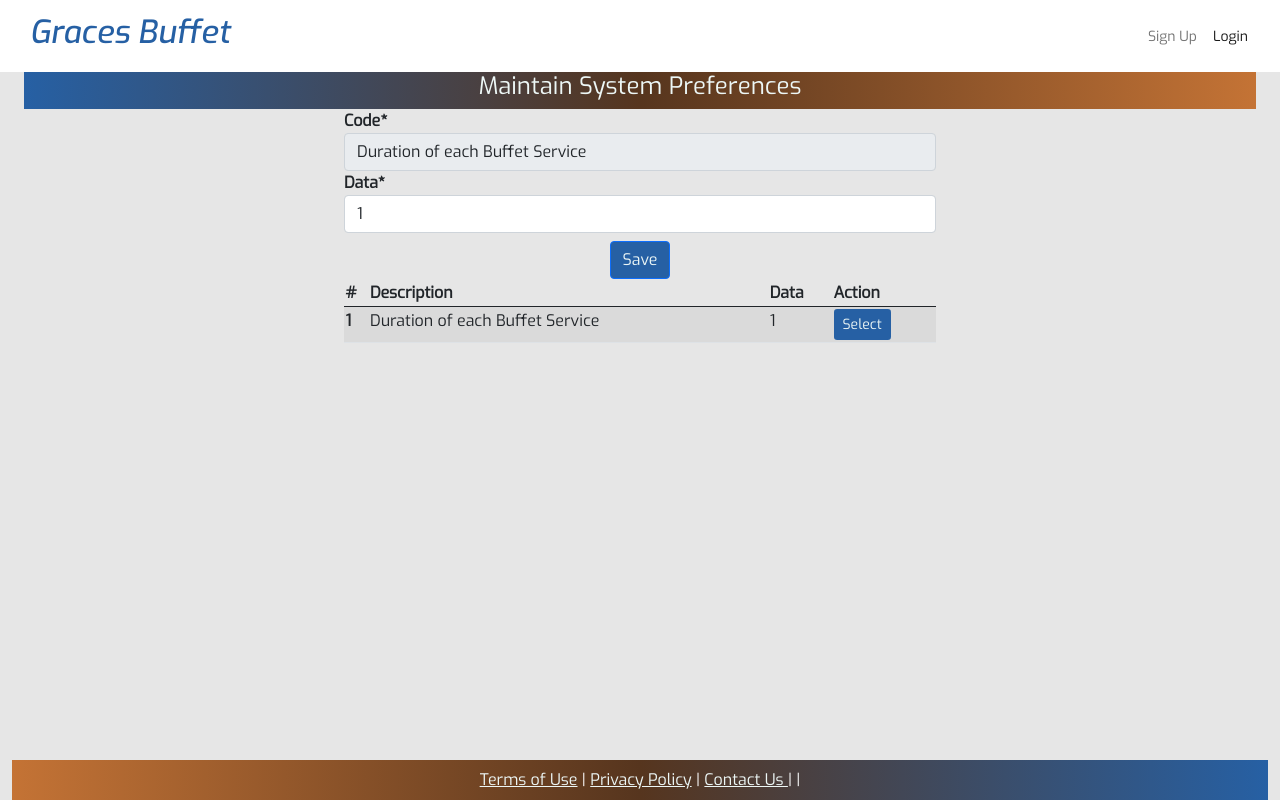
After one commit to Polyanyanwu/graces-buffet-pp4, a Django app: page /general_tables/sys_pref/ in a window 1280 px wide. The commit adds this page. Run offline with Django 3.2, Linux system fonts and the light colour scheme; tables that the repository leaves empty hold one stand-in row (values such as "Sample post"); parts of the project's set-up code (start-up, migrations or seed data) failed here and were passed over; some libraries are stand-ins or nearby versions.

Commit message:
feat: Add update of System Preference table in UI

```diff
--- /dev/null
+++ b/general_tables/forms.py
@@ -0,0 +1,11 @@
+from django import forms
+from .models import SystemPreference
+
+
+class SystemPreferenceForm(forms.ModelForm):
+    """ Update system preferences data """
+    class Meta:
+        """ Specify the model to update """
+        model = SystemPreference
+        fields = ('code', 'data')
+        readonly_fields = ('code',)
--- a/general_tables/models.py
+++ b/general_tables/models.py
@@ -53,6 +53,8 @@ class SystemPreference(models.Model):
         """ return the data """
         return self.data
 
+    def pref_verbose(self):
+        return dict(SystemPreference.SYSTEM_OPTIONS)[self.code]
 
 class DiningTable(models.Model):
     """ Dining tables maintenance """
--- /dev/null
+++ b/general_tables/templates/general_tables/sys_pref/system_pref.html
@@ -0,0 +1,52 @@
+{% extends "base.html" %}
+{% load static %}
+{% load crispy_forms_tags %}
+{% block additional_title %}- Sys Param {% endblock %}
+{% block other_java_script %}
+<script src="{% static 'js/general_tables.js' %}"></script>
+{% endblock %}
+{% block content %}
+<div class="container-fluid gx-4 ">
+    <div class="row">
+        <div class="col main-title text-center">
+            <h4>Maintain System Preferences</h4>
+        </div>
+    </div>
+</div>
+<div class="container-fluid gx-4 ">
+    <div class="row justify-content-center">
+        <div class="col-12 col-md-6">
+            <form action="{% url 'system_preference' %}" method="POST" id="sys_pref_update">
+                {% csrf_token %}
+                {{ form|crispy }}
+                <div class="d-flex justify-content-center mt-2">
+                    <button type="submit" class="btn btn-primary btn-color" name="save_system_preference">Save</button>
+                </div>
+                <table class="table table-striped">
+                    <thead>
+                      <tr>
+                        <th scope="col">#</th>
+                        <th scope="col">Description</th>
+                        <th scope="col">Data</th>
+                        <th scope="col">Action</th>
+                      </tr>
+                    </thead>
+                    <tbody>
+                        {% for item in syspref %}
+                      <tr>
+                        <th scope="row">{{ forloop.counter }}</th>
+                        <td>{{ item.pref_verbose }}</td>
+                        <td>{{ item.data }}</td>
+                        <td> <button class="btn btn-sm btn-color select-pref" data-code = {{item.code}} >Select</button>
+                      </tr>
+                      {% endfor %}
+                    </tbody>
+                  </table>
+                  <input type="text" class="hidden" name="pref_code" value ={{pref_code}} id="clicked-code">
+                  <button class="btn hidden" id="select-pref-btn" type="submit"
+                  name="action">select actual</button>
+            </form>
+        </div>
+    </div>
+</div>
+{% endblock %}
--- /dev/null
+++ b/general_tables/urls.py
@@ -0,0 +1,8 @@
+""" URLs for general parameter table maintenance """
+from django.urls import path
+from . import views
+
+
+urlpatterns = [
+    path('sys_pref/', views.SystemPreferenceView.as_view(), name='system_preference'),
+]
--- a/general_tables/views.py
+++ b/general_tables/views.py
@@ -1,3 +1,61 @@
-from django.shortcuts import render
+""" System Admin Tables Maintenance View """
 
-# Create your views here.
+from django.shortcuts import render, get_object_or_404
+from django.views import View
+from django.contrib import messages
+from .forms import SystemPreferenceForm
+from .models import SystemPreference
+
+
+class SystemPreferenceView(View):
+
+    def get(self, request, *args, **kwargs):
+        """Display all system preference records and an update form"""
+        syspref = SystemPreference.objects.all()
+        selected_item = syspref[0].code
+        form = SystemPreferenceForm(instance=syspref[0])
+        return render(
+            request,
+            "general_tables/sys_pref/system_pref.html",
+            {
+                "form": form,
+                "syspref": syspref,
+                "pref_code": selected_item
+            }
+        )
+
+    def post(self, request, *args, **kwargs):
+        """ Update selected system preference record """
+        if 'save_system_preference' in request.POST:
+            selected_item = request.POST.get('pref_code')
+            pref_form = get_object_or_404(SystemPreference, code=selected_item)
+            data = int(request.POST.get('data'))
+            pref_form.data = data
+            pref_form.save()
+            messages.add_message(request, messages.INFO,
+                                 'Data updated successfully')
+            syspref = SystemPreference.objects.all()
+            form = SystemPreferenceForm(instance=syspref[0])
+            selected_item = syspref[0].code
+        else:
+            selected_item = request.POST.get('pref_code')
+            syspref = SystemPreference.objects.all()
+            curr = None
+            try:
+                curr = SystemPreference.objects.get(code=selected_item)
+            except SystemPreference.DoesNotExist as exception:
+                print(exception)
+            if curr:
+                form = SystemPreferenceForm(instance=curr)
+            else:
+                form = SystemPreferenceForm(instance=syspref[0])
+
+        return render(
+            request,
+            "general_tables/sys_pref/system_pref.html",
+            {
+                "form": form,
+                "syspref": syspref,
+                "pref_code": selected_item
+            }
+        )
--- a/graces_buffet/urls.py
+++ b/graces_buffet/urls.py
@@ -23,4 +23,5 @@ urlpatterns = [
     path('user_account/', include('user_account.urls')),
     path('', include('bookings.urls')),
     path('cancel_booking/', include('cancel_booking.urls')),
+    path('general_tables/', include('general_tables.urls')),
 ]
--- /dev/null
+++ b/static/js/general_tables.js
@@ -0,0 +1,13 @@
+function startUp() {
+    document.querySelector('#id_code').setAttribute('disabled', '');
+}
+document.addEventListener("DOMContentLoaded", startUp);
+
+select_btn = document.querySelectorAll('.select-pref');
+
+select_btn.forEach(btn => btn.addEventListener('click', function (e) {
+    e.preventDefault()
+    btn_code = e.target.dataset.code
+    document.getElementById('clicked-code').value = btn_code
+    select_btn = document.querySelector('#select-pref-btn').click();
+}));
--- a/static/js/script.js
+++ b/static/js/script.js
@@ -2,6 +2,8 @@ const start_up = function () {
     messageTimeout();
 
 };
+
+last_update_call = "";
 
 //after document has loaded, call the init function
 document.addEventListener("DOMContentLoaded", start_up);
--- a/templates/base.html
+++ b/templates/base.html
@@ -124,7 +124,7 @@
                             </li>
                             <li><a class="dropdown-item" href="#">Buffet Cuisines</a></li>
                             <li><a class="dropdown-item" href="#">Maintain Tables</a></li>
-                            <li><a class="dropdown-item" href="#">System Preferences</a></li>
+                            <li><a class="dropdown-item" href="{% url 'system_preference' %}">System Preferences</a></li>
                             <li><a class="dropdown-item" href="{% url 'cancel_other_booking' %}">Cancel Booking
                                     for Customer</a></li>
                         </ul>
```
Also changed, not shown: user_account/forms.py (line endings or trailing spaces).
